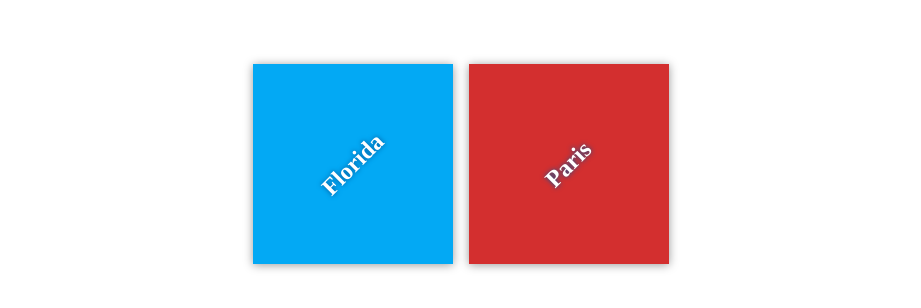
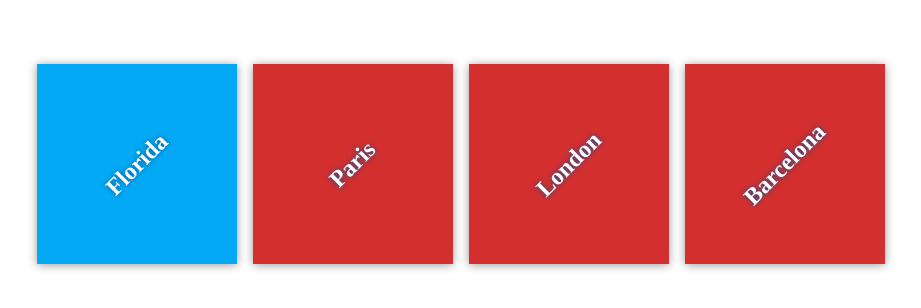
Before and after one commit to sleeplesspony/my-travel-plans, a plain HTML site: page index.html in a window 1280 px wide. Shown: the part 236-544 px from the top of the page, without its empty margins (179-1100 px from the left). Drawn offline with Linux system fonts and the light colour scheme.

Commit message:
Add destinations

```diff
--- a/index.html
+++ b/index.html
@@ -17,6 +17,14 @@
             <div class="destination" id="paris">
                 <h2>Paris</h2>
             </div>
+
+            <div class="destination" id="paris">
+                <h2>London</h2>
+            </div>
+
+            <div class="destination" id="paris">
+                <h2>Barcelona</h2>
+            </div>
         </div>
     </div>
 
```
